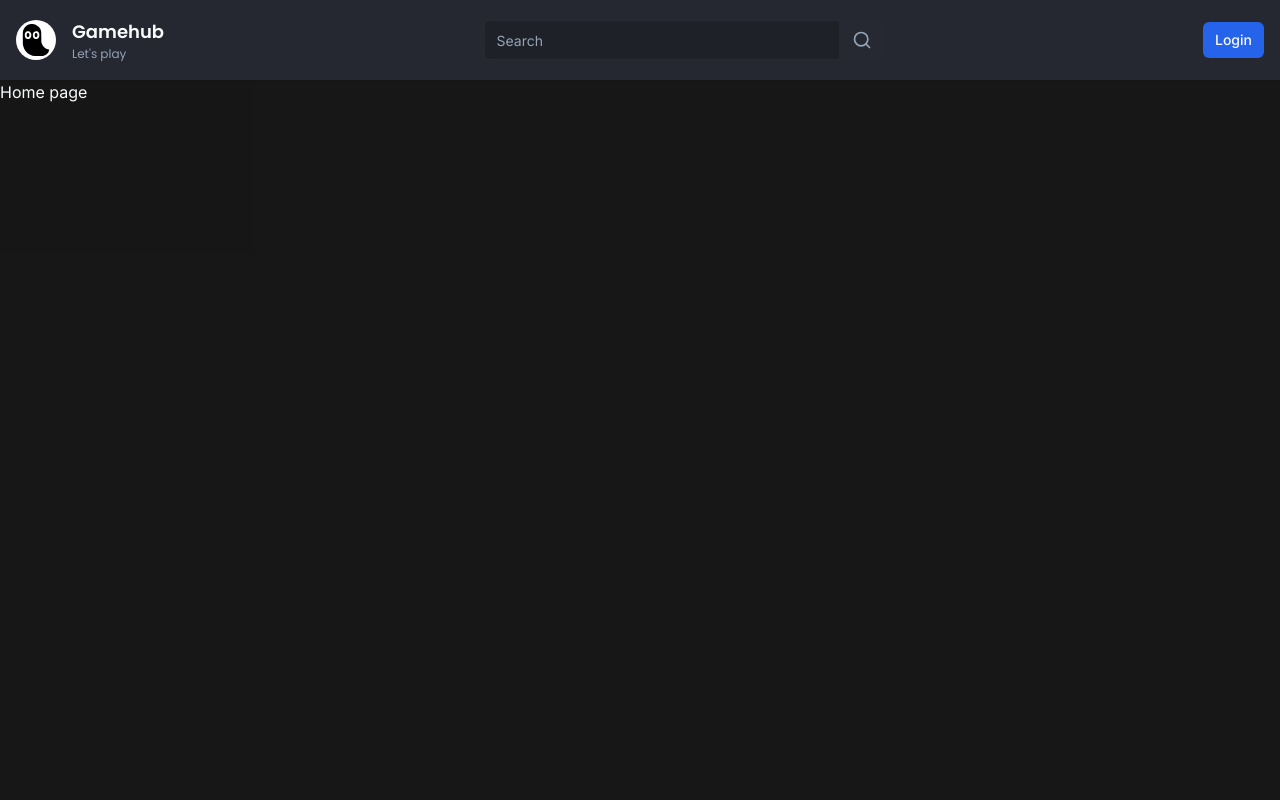
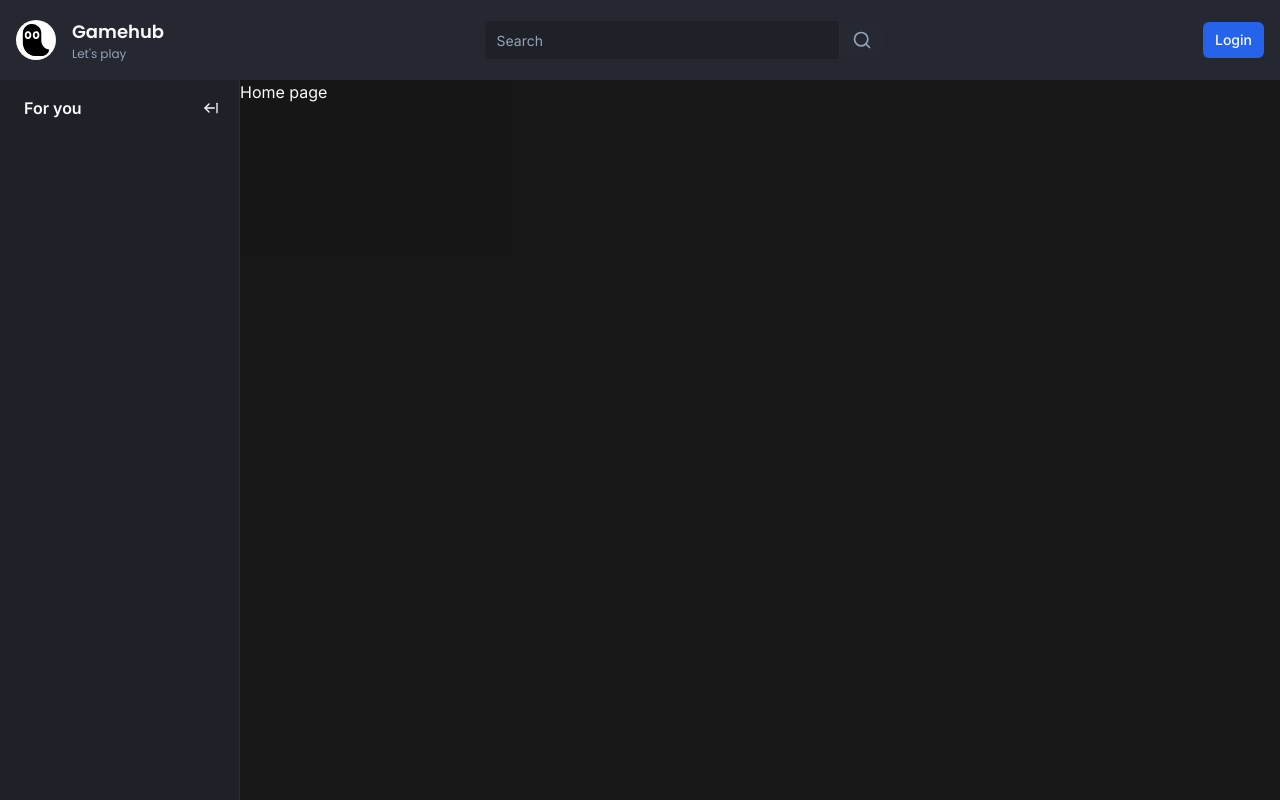
Before and after one commit to octavio-acevedo-sanchez/clone-twitch, a Next.js app: page / in a window 1280 px wide. Built offline with nearby package versions, Linux system fonts and the light colour scheme; no server answers.

Commit message:
feat(sidebar): add sidebar with functionality to collapsed

```diff
--- /dev/null
+++ b/app/(browse)/_components/container.tsx
@@ -0,0 +1,31 @@
+'use client';
+
+import { useEffect } from 'react';
+import { useMediaQuery } from 'usehooks-ts';
+import { cn } from '@/lib/utils';
+import { useSidebar } from '@/store/use-sidebar';
+
+interface ContainerProps {
+	children: React.ReactNode;
+}
+export const Container = ({ children }: ContainerProps): React.ReactNode => {
+	const matches = useMediaQuery('(max-width: 1024px)');
+
+	const { collapsed, onCollapse, onExpand } = useSidebar(state => state);
+
+	useEffect(() => {
+		if (matches) {
+			onCollapse();
+		} else {
+			onExpand();
+		}
+	}, [matches, onCollapse, onExpand]);
+
+	return (
+		<div
+			className={cn('flex-1', collapsed ? 'ml-[70px]' : 'ml-[70px] lg:ml-60')}
+		>
+			{children}
+		</div>
+	);
+};
--- /dev/null
+++ b/app/(browse)/_components/sidebar/index.tsx
@@ -0,0 +1,10 @@
+import { Toggle } from './toggle';
+import { Wrapper } from './wrapper';
+
+export const Sidebar = (): React.ReactNode => {
+	return (
+		<Wrapper>
+			<Toggle />
+		</Wrapper>
+	);
+};
--- /dev/null
+++ b/app/(browse)/_components/sidebar/toggle.tsx
@@ -0,0 +1,40 @@
+'use client';
+
+import { Hint } from '@/components/hint';
+import { Button } from '@/components/ui/button';
+import { useSidebar } from '@/store/use-sidebar';
+import { ArrowLeftFromLine, ArrowRightFromLine } from 'lucide-react';
+
+export const Toggle = (): React.ReactNode => {
+	const { collapsed, onExpand, onCollapse } = useSidebar(state => state);
+
+	const label = collapsed ? 'Expand' : 'Collapse';
+
+	return (
+		<>
+			{collapsed && (
+				<div className='hidden lg:flex w-full items-center justify-center pt-4 mb-4'>
+					<Hint label={label} side='right' asChild>
+						<Button onClick={onExpand} variant='ghost' className='h-auto p-2'>
+							<ArrowRightFromLine className='h-4 w-4' />
+						</Button>
+					</Hint>
+				</div>
+			)}
+			{!collapsed && (
+				<div className='p-3 pl-6 mb-2 flex items-center w-full'>
+					<p className='font-semibold text-primary'>For you</p>
+					<Hint label={label} side='right' asChild>
+						<Button
+							onClick={onCollapse}
+							className='h-auto p-2 ml-auto'
+							variant='ghost'
+						>
+							<ArrowLeftFromLine className='h-4 w-4' />
+						</Button>
+					</Hint>
+				</div>
+			)}
+		</>
+	);
+};
--- /dev/null
+++ b/app/(browse)/_components/sidebar/wrapper.tsx
@@ -0,0 +1,23 @@
+'use client';
+
+import { cn } from '@/lib/utils';
+import { useSidebar } from '@/store/use-sidebar';
+
+interface WrapperProps {
+	children: React.ReactNode;
+}
+
+export const Wrapper = ({ children }: WrapperProps): React.ReactNode => {
+	const { collapsed } = useSidebar(state => state);
+
+	return (
+		<aside
+			className={cn(
+				'fixed left-0 flex-col w-60 h-full bg-background border-r border-[#2D2E35] z-50',
+				collapsed && 'w-[70px]'
+			)}
+		>
+			{children}
+		</aside>
+	);
+};
--- a/app/(browse)/layout.tsx
+++ b/app/(browse)/layout.tsx
@@ -1,4 +1,6 @@
+import { Container } from './_components/container';
 import { Navbar } from './_components/navbar';
+import { Sidebar } from './_components/sidebar';
 
 const BrowseLayout = ({
 	children
@@ -8,7 +10,10 @@
 	return (
 		<>
 			<Navbar />
-			<div className='flex h-full pt-20'>{children}</div>
+			<div className='flex h-full pt-20'>
+				<Sidebar />
+				<Container>{children}</Container>
+			</div>
 		</>
 	);
 };
--- /dev/null
+++ b/components/hint.tsx
@@ -0,0 +1,37 @@
+import {
+	Tooltip,
+	TooltipContent,
+	TooltipProvider,
+	TooltipTrigger
+} from '@/components/ui/tooltip';
+
+interface HintProps {
+	label: string;
+	children: React.ReactNode;
+	asChild?: boolean;
+	side?: 'top' | 'bottom' | 'left' | 'right';
+	align?: 'start' | 'center' | 'end';
+}
+
+export const Hint = ({
+	label,
+	children,
+	asChild,
+	side,
+	align
+}: HintProps): React.ReactNode => {
+	return (
+		<TooltipProvider>
+			<Tooltip delayDuration={0}>
+				<TooltipTrigger asChild={asChild}>{children}</TooltipTrigger>
+				<TooltipContent
+					className='text-black bg-white '
+					side={side}
+					align={align}
+				>
+					<p className='font-semibold'>{label}</p>
+				</TooltipContent>
+			</Tooltip>
+		</TooltipProvider>
+	);
+};
--- /dev/null
+++ b/components/ui/tooltip.tsx
@@ -0,0 +1,30 @@
+"use client"
+
+import * as React from "react"
+import * as TooltipPrimitive from "@radix-ui/react-tooltip"
+
+import { cn } from "@/lib/utils"
+
+const TooltipProvider = TooltipPrimitive.Provider
+
+const Tooltip = TooltipPrimitive.Root
+
+const TooltipTrigger = TooltipPrimitive.Trigger
+
+const TooltipContent = React.forwardRef<
+  React.ElementRef<typeof TooltipPrimitive.Content>,
+  React.ComponentPropsWithoutRef<typeof TooltipPrimitive.Content>
+>(({ className, sideOffset = 4, ...props }, ref) => (
+  <TooltipPrimitive.Content
+    ref={ref}
+    sideOffset={sideOffset}
+    className={cn(
+      "z-50 overflow-hidden rounded-md border bg-popover px-3 py-1.5 text-sm text-popover-foreground shadow-md animate-in fade-in-0 zoom-in-95 data-[state=closed]:animate-out data-[state=closed]:fade-out-0 data-[state=closed]:zoom-out-95 data-[side=bottom]:slide-in-from-top-2 data-[side=left]:slide-in-from-right-2 data-[side=right]:slide-in-from-left-2 data-[side=top]:slide-in-from-bottom-2",
+      className
+    )}
+    {...props}
+  />
+))
+TooltipContent.displayName = TooltipPrimitive.Content.displayName
+
+export { Tooltip, TooltipTrigger, TooltipContent, TooltipProvider }
--- a/package.json
+++ b/package.json
@@ -13,6 +13,7 @@
     "@clerk/themes": "2.1.3",
     "@prisma/client": "5.13.0",
     "@radix-ui/react-slot": "1.0.2",
+    "@radix-ui/react-tooltip": "1.0.7",
     "class-variance-authority": "0.7.0",
     "clsx": "2.1.1",
     "lucide-react": "0.378.0",
@@ -23,7 +24,9 @@
     "react-dom": "^18",
     "svix": "1.24.0",
     "tailwind-merge": "2.3.0",
-    "tailwindcss-animate": "1.0.7"
+    "tailwindcss-animate": "1.0.7",
+    "usehooks-ts": "3.1.0",
+    "zustand": "4.5.2"
   },
   "devDependencies": {
     "@types/node": "^20",
--- /dev/null
+++ b/store/use-sidebar.ts
@@ -0,0 +1,17 @@
+import { create } from 'zustand';
+
+interface SidebarStore {
+	collapsed: boolean;
+	onExpand: () => void;
+	onCollapse: () => void;
+}
+
+export const useSidebar = create<SidebarStore>(set => ({
+	collapsed: false,
+	onExpand: () => {
+		set({ collapsed: false });
+	},
+	onCollapse: () => {
+		set({ collapsed: true });
+	}
+}));
```
Also changed, not shown: 1 other file (tests, documents, lock files or other folders).
